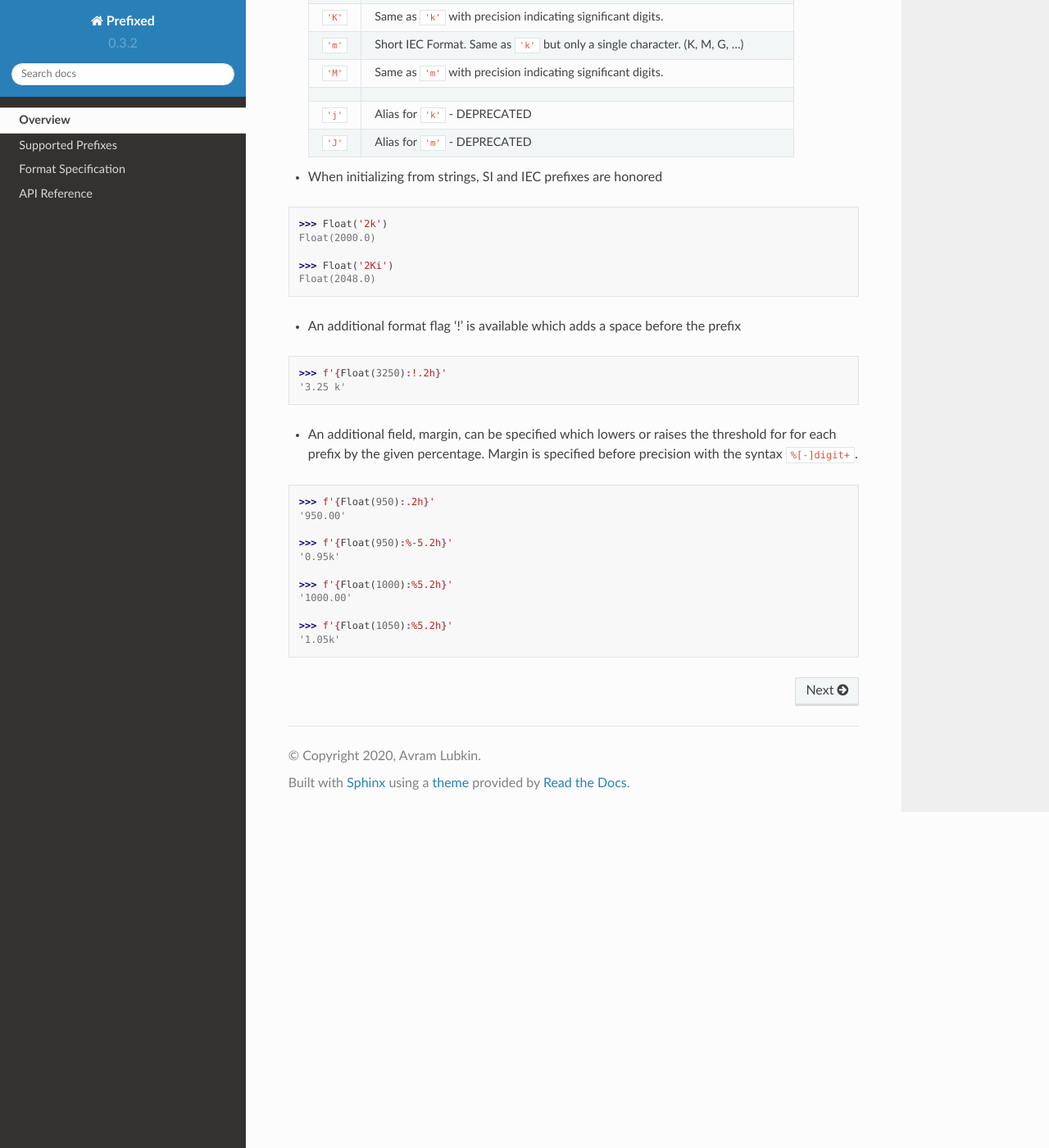
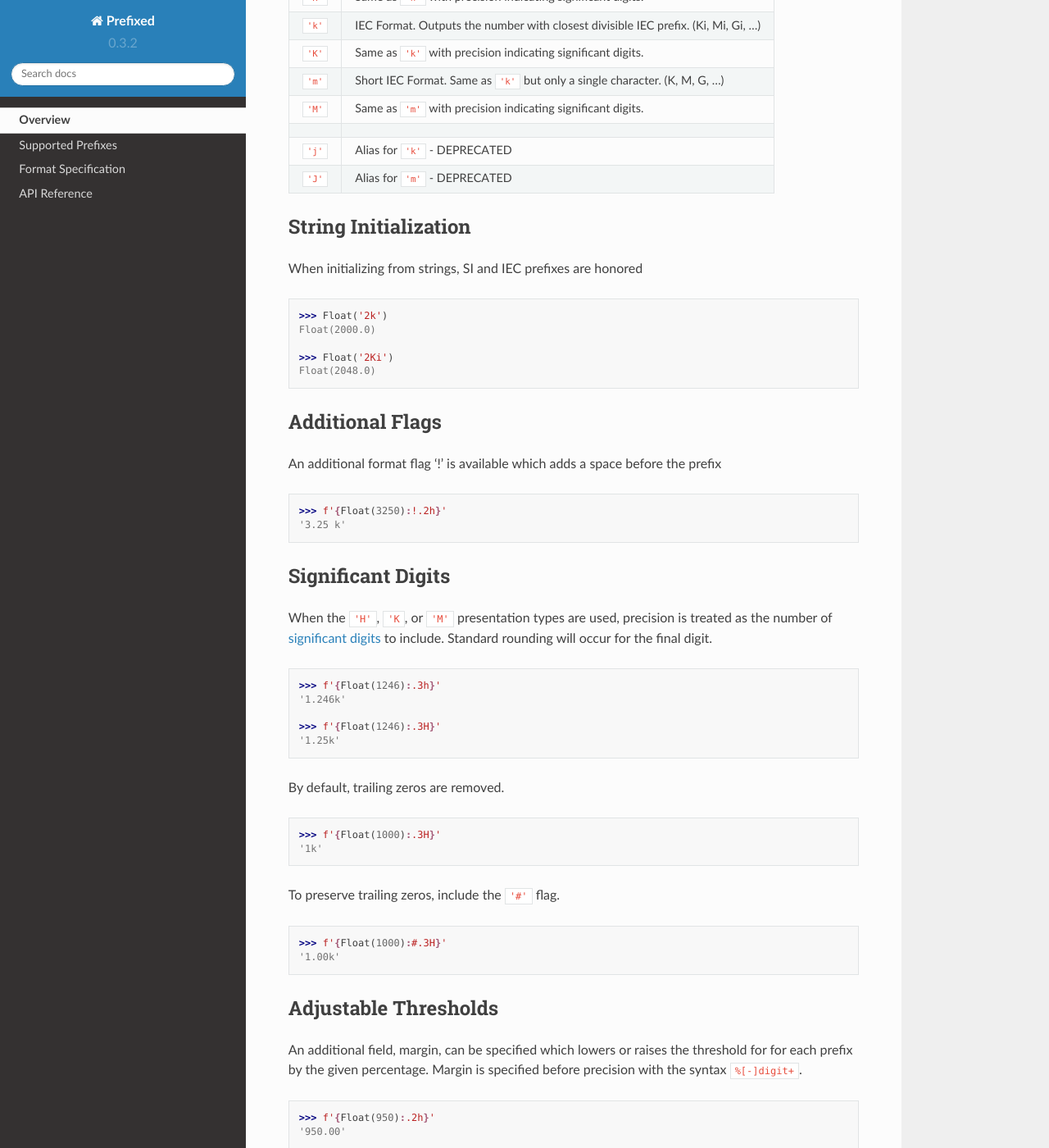
Before and after one commit to Rockhopper-Technologies/prefixed, a Sphinx documentation site: the page built from doc/index.rst, in a window 1280 px wide and 1400 px high, scrolled down 865 px. Shown: the whole window at 82% size. Built offline with Sphinx 7.4.7 and the Read the Docs theme 2.0.0, drawn with Linux system fonts in a browser that asks for light colours; some of the changed text lies outside the part shown.

Commit message:
Update documentation

```diff
--- a/doc/conf.py
+++ b/doc/conf.py
@@ -18,7 +18,7 @@ from setup_helpers import get_version  # noqa: E402
 # -- Project information -----------------------------------------------------
 
 project = 'Prefixed'
-copyright = '2020, Avram Lubkin'
+copyright = '2022, Avram Lubkin'
 author = 'Avram Lubkin'
 
 # The full version, including alpha/beta/rc tags
@@ -38,7 +38,7 @@ extensions = ['sphinx.ext.autodoc',
               'sphinx.ext.intersphinx',
               'sphinx.ext.napoleon']
 
-if not os.environ.get('READTHEDOCS') == 'True':
+if os.environ.get('READTHEDOCS') != 'True':
     extensions.append('sphinxcontrib.spelling')
 
 # Add any paths that contain templates here, relative to this directory.
--- a/doc/index.rst
+++ b/doc/index.rst
@@ -40,40 +40,46 @@ formatted output with `SI (decimal)`_ and `IEC (binary)`_ prefixes.
 Because :py:class:`prefixed.Float` inherits from the built-in :py:class:`float`, it behaves
 exactly the same in most cases.
 
-Key differences:
+When a math operation is performed with another real number type
+(:py:class:`float`, :py:class:`int`), the result will be a :py:class:`prefixed.Float` instance.
 
-- When a math operation is performed with another real number type
-  (:py:class:`float`, :py:class:`int`), the result will be a :py:class:`prefixed.Float` instance.
 
-- Additional presentation types ``'h'``, ``'H'``, ``'k'``, ``'K'``,
-  ``'m'``, and ``'M'`` are supported for f-strings and :py:func:`format`.
+Presentation Types
+^^^^^^^^^^^^^^^^^^
 
-  +---------+-------------------------------------------------------------------+
-  | Type    | Meaning                                                           |
-  +=========+===================================================================+
-  | ``'h'`` | SI format. Outputs the number with closest divisible SI prefix.   |
-  |         | (k, M, G, ...)                                                    |
-  +---------+-------------------------------------------------------------------+
-  | ``'H'`` | Same as ``'h'`` with precision indicating significant digits.     |
-  +---------+-------------------------------------------------------------------+
-  | ``'k'`` | IEC Format. Outputs the number with closest divisible IEC prefix. |
-  |         | (Ki, Mi, Gi, ...)                                                 |
-  +---------+-------------------------------------------------------------------+
-  | ``'K'`` | Same as ``'k'`` with precision indicating significant digits.     |
-  +---------+-------------------------------------------------------------------+
-  | ``'m'`` | Short IEC Format. Same as ``'k'`` but only a single character.    |
-  |         | (K, M, G, ...)                                                    |
-  +---------+-------------------------------------------------------------------+
-  | ``'M'`` | Same as ``'m'`` with precision indicating significant digits.     |
-  +---------+-------------------------------------------------------------------+
-  |         |                                                                   |
-  +---------+-------------------------------------------------------------------+
-  | ``'j'`` | Alias for ``'k'`` - DEPRECATED                                    |
-  +---------+-------------------------------------------------------------------+
-  | ``'J'`` | Alias for ``'m'`` - DEPRECATED                                    |
-  +---------+-------------------------------------------------------------------+
+Additional presentation types ``'h'``, ``'H'``, ``'k'``, ``'K'``,
+``'m'``, and ``'M'`` are supported for f-strings and :py:func:`format`.
 
-- When initializing from strings, SI and IEC prefixes are honored
++---------+-------------------------------------------------------------------+
+| Type    | Meaning                                                           |
++=========+===================================================================+
+| ``'h'`` | SI format. Outputs the number with closest divisible SI prefix.   |
+|         | (k, M, G, ...)                                                    |
++---------+-------------------------------------------------------------------+
+| ``'H'`` | Same as ``'h'`` with precision indicating significant digits.     |
++---------+-------------------------------------------------------------------+
+| ``'k'`` | IEC Format. Outputs the number with closest divisible IEC prefix. |
+|         | (Ki, Mi, Gi, ...)                                                 |
++---------+-------------------------------------------------------------------+
+| ``'K'`` | Same as ``'k'`` with precision indicating significant digits.     |
++---------+-------------------------------------------------------------------+
+| ``'m'`` | Short IEC Format. Same as ``'k'`` but only a single character.    |
+|         | (K, M, G, ...)                                                    |
++---------+-------------------------------------------------------------------+
+| ``'M'`` | Same as ``'m'`` with precision indicating significant digits.     |
++---------+-------------------------------------------------------------------+
+|         |                                                                   |
++---------+-------------------------------------------------------------------+
+| ``'j'`` | Alias for ``'k'`` - DEPRECATED                                    |
++---------+-------------------------------------------------------------------+
+| ``'J'`` | Alias for ``'m'`` - DEPRECATED                                    |
++---------+-------------------------------------------------------------------+
+
+
+String Initialization
+^^^^^^^^^^^^^^^^^^^^^
+
+When initializing from strings, SI and IEC prefixes are honored
 
 .. code-block:: python
 
@@ -83,16 +89,53 @@ Key differences:
     >>> Float('2Ki')
     Float(2048.0)
 
-- An additional format flag '!' is available which adds a space before the prefix
+
+Additional Flags
+^^^^^^^^^^^^^^^^
+
+An additional format flag '!' is available which adds a space before the prefix
 
 .. code-block:: python
 
   >>> f'{Float(3250):!.2h}'
   '3.25 k'
 
-- An additional field, margin, can be specified which lowers or raises the threshold for
-  for each prefix by the given percentage.
-  Margin is specified before precision with the syntax  ``%[-]digit+``.
+
+Significant Digits
+^^^^^^^^^^^^^^^^^^
+
+When the ``'H'``, ``'K``, or ``'M'`` presentation types are used, precision is treated as
+the number of `significant digits`_ to include. Standard rounding will occur for the final digit.
+
+.. code-block:: python
+
+  >>> f'{Float(1246):.3h}'
+  '1.246k'
+
+  >>> f'{Float(1246):.3H}'
+  '1.25k'
+
+By default, trailing zeros are removed.
+
+.. code-block:: python
+
+  >>> f'{Float(1000):.3H}'
+  '1k'
+
+To preserve trailing zeros, include the ``'#'`` flag.
+
+.. code-block:: python
+
+  >>> f'{Float(1000):#.3H}'
+  '1.00k'
+
+
+Adjustable Thresholds
+^^^^^^^^^^^^^^^^^^^^^
+
+An additional field, margin, can be specified which lowers or raises the threshold for
+for each prefix by the given percentage.
+Margin is specified before precision with the syntax  ``%[-]digit+``.
 
 .. code-block:: python
 
@@ -108,5 +151,7 @@ Key differences:
     >>> f'{Float(1050):%5.2h}'
     '1.05k'
 
+
 .. _SI (decimal): https://en.wikipedia.org/wiki/Metric_prefix
 .. _IEC (binary): https://en.wikipedia.org/wiki/Binary_prefix
+.. _signifigant digits: https://en.wikipedia.org/wiki/Significant_figures
```
Also changed, not shown: README.rst (+84 -37 lines), prefixed/__init__.py (+28 -3 lines).
